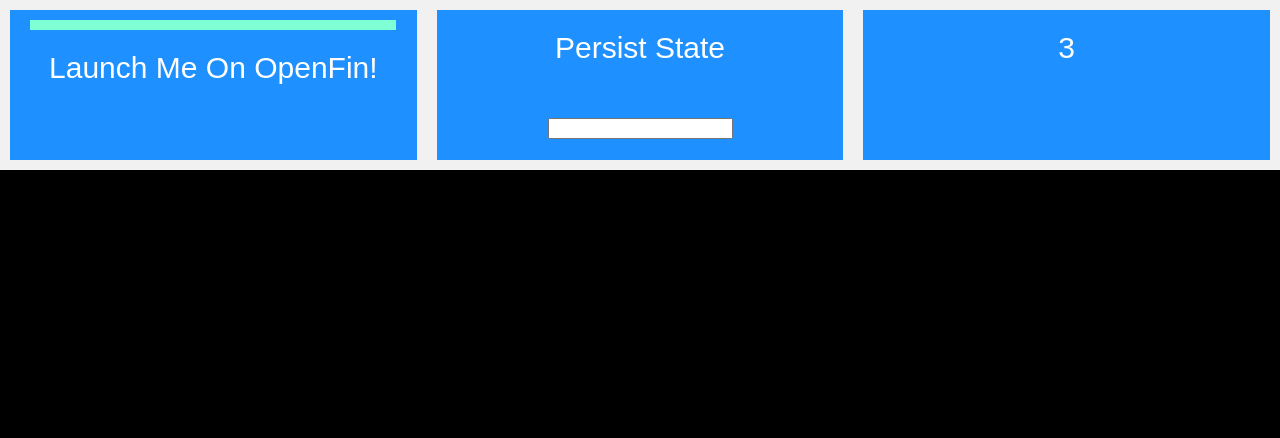
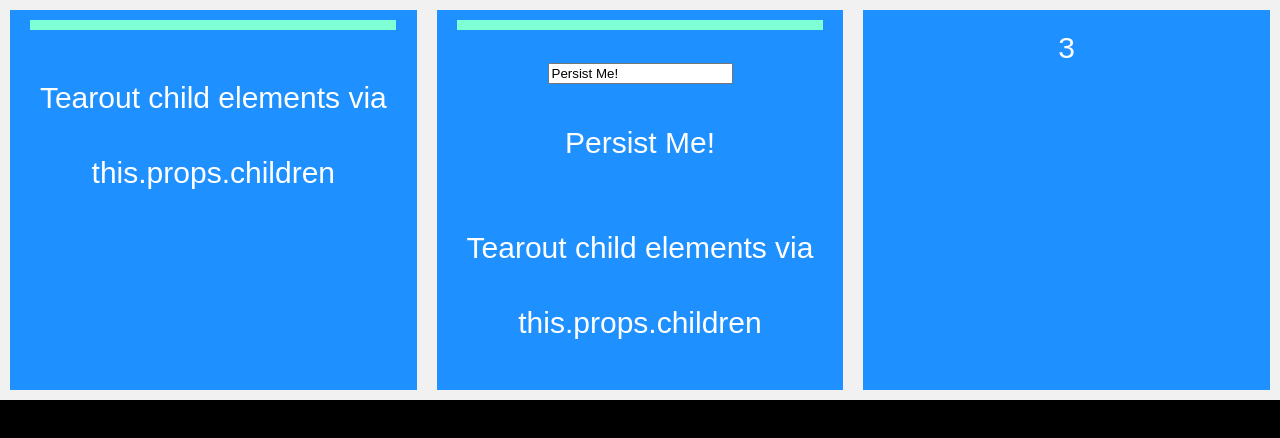
Before and after one commit to dcchuck/react-tear-outs-and-pop-outs, a React app: page / in a window 1280 px wide. Shown: the top 438 px of the page. Built offline with nearby package versions, Linux system fonts and the light colour scheme.

Commit message:
working commit - desktop transfer

```diff
--- a/src/App.tsx
+++ b/src/App.tsx
@@ -20,6 +20,8 @@
     )
 }
 
+// TODO: create one element from the Tearout & TearoutChild
+
 function ContainedTearout() {
     return (
         <div className="flex-container">
@@ -30,11 +32,25 @@
     )
 }
 
+function ContainedTearoutState() {
+    return (
+        <div className="flex-container">
+            <TearoutChildWithState draggableElement={DraggableElement}>
+                <TearoutChild />
+            </TearoutChildWithState>
+        </div>
+    )
+}
+
 function Home() {
     return (
         <div className="flex-container">
-            <Tearout minDragDistance={200} draggableElement={DraggableElement} />
-            <TearoutChildWithState />
+            <Tearout minDragDistance={200} draggableElement={DraggableElement}>
+                <TearoutChild />
+            </Tearout>
+            <TearoutChildWithState draggableElement={DraggableElement}>
+                <TearoutChild />
+            </TearoutChildWithState>
             <div className="elements">3</div>
         </div>
     )
@@ -46,6 +62,7 @@
             <div>
                 <Route exact={true} path='/' component={Home} />
                 <Route exact={true} path='/tearout' component={ContainedTearout} />
+                <Route exact={true} path='/tearout-state' component={ContainedTearoutState} />
             </div>
         );
     }
--- a/src/Tearout.tsx
+++ b/src/Tearout.tsx
@@ -59,7 +59,6 @@
                         <this.props.draggableElement {...draggableProps} />
                     }
                     {this.props.children}
-                    {this.onOpenFin ? (this.state.standalone ? 'Close Me To Restore' : 'Drag Me!') : 'Launch Me On OpenFin!'}
                 </div>
             )
         }
--- a/src/TearoutChildWithState.tsx
+++ b/src/TearoutChildWithState.tsx
@@ -1,30 +1,136 @@
+declare var fin: any;
 import * as React from 'react';
 
-interface ITearoutChildWithStateState {
-    value: string
+interface ITearoutState {
+    xStart: number;
+    yStart: number;
+    xEnd: number;
+    yEnd: number;
+    draggedOut: boolean;
+    standalone: boolean;
+    value: string;
 }
 
-export default class TearoutChildWithState extends React.Component<{}, ITearoutChildWithStateState> {
-    constructor(props: {}) {
+interface ITearoutProps {
+    minDragDistance?: number;
+    draggableElement: (props: any) => JSX.Element;
+}
+
+export default class TearoutChildWithState extends React.Component<ITearoutProps, ITearoutState> {
+    private minDragDistance: number;
+    private childWin: any;
+    private onOpenFin: boolean;
+    private myBroadcastChannel: BroadcastChannel;
+
+    constructor(props: ITearoutProps) {
         super(props);
+        this.minDragDistance = this.props.minDragDistance || 200;
+        this.onOpenFin = (typeof fin !== 'undefined');
         this.state = {
-            value: 'Persist State'
+            draggedOut: false,
+            standalone: false,
+            value: 'Persist Me!',
+            xEnd: 0,
+            xStart: 0,
+            yEnd: 0,
+            yStart: 0
         }
+
+        this.setDragStartLocation = this.setDragStartLocation.bind(this);
+        this.endDrag = this.endDrag.bind(this);
+        this.createChildWin = this.createChildWin.bind(this);
+        if (this.onOpenFin) {
+            this.createChildWin();
+        }
+        this.myBroadcastChannel = new BroadcastChannel('child-tearout-state');
+        this.myBroadcastChannel.onmessage = (m) => this.setState({ value: m.data.toString() })
         this.handleChange = this.handleChange.bind(this);
     }
 
     public render() {
-        return (
-            <div className='elements'>
-                <div>{this.state.value}</div>
-                <input onChange={this.handleChange} />
-            </div>
-        )
+        const draggableProps = {
+            draggable: true,
+            onDragEnd: this.endDrag,
+            onDragStart: this.setDragStartLocation
+        }
+
+        if (this.state.draggedOut) {
+            return (
+                null
+                // <div className="elements" >
+                //     <div>
+                //         <input onChange={this.handleChange} value={this.state.value} />
+                //     </div>
+                //     {this.state.value}
+                //     {this.props.children}
+                // </div>
+            )
+        } else {
+            return (
+                <div className="elements" >
+                    {this.state.standalone ?
+                        null
+                        :
+                        <this.props.draggableElement {...draggableProps} />
+                    }
+                    <div>
+                        <input onChange={this.handleChange} value={this.state.value} />
+                    </div>
+                    {this.state.value}
+                    {this.props.children}
+                </div>
+            )
+        }
+    }
+
+    public componentDidMount() {
+        if (this.onOpenFin) {
+            const mainAppWindowName = fin.desktop.Application.getCurrent().getWindow().name;
+            const thisWindowName = fin.desktop.Window.getCurrent().name;
+            this.setState({ standalone: !(mainAppWindowName === thisWindowName) });
+        }
     }
 
     private handleChange(e: any) {
-        this.setState({
-            value: e.target.value
-        });
+        this.setState({ value: e.target.value });
+    }
+
+    private createChildWin() {
+        const newChildWin = new fin.desktop.Window({
+            autoShow: false,
+            name: 'child-tearout-state',
+            url: '/tearout-state'
+        }, () => {
+            this.childWin = newChildWin;
+            newChildWin.addEventListener('closed', () => {
+                this.setState({ draggedOut: false }, () => this.createChildWin());
+            })
+        })
+    }
+
+    private setDragStartLocation(e: any) {
+        this.setState({ xStart: e.screenX, yStart: e.screenY })
+    }
+
+    private endDrag(e: any) {
+        if (!this.state.standalone && this.onOpenFin) {
+            const distance = Math.sqrt(
+                Math.pow(e.screenX - this.state.xStart, 2) + Math.pow(e.screenY - this.state.yStart, 2)
+            )
+
+            if (distance > this.minDragDistance) {
+                this.setState({
+                    draggedOut: true,
+                    xEnd: e.screenX,
+                    yEnd: e.screenY
+                }, () => {
+                    if (this.onOpenFin) {
+                        this.childWin.showAt(this.state.xEnd, this.state.yEnd, false, () => {
+                            this.myBroadcastChannel.postMessage(this.state.value);
+                        })
+                    }
+                })
+            }
+        }
     }
 }
```
